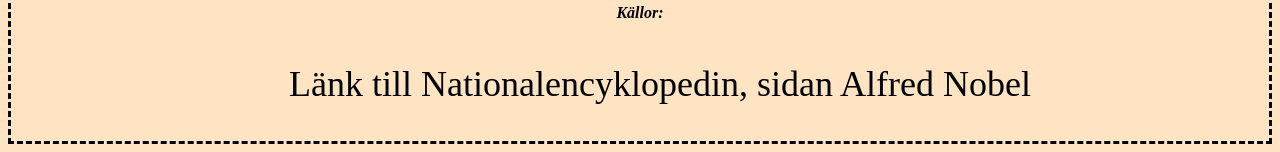
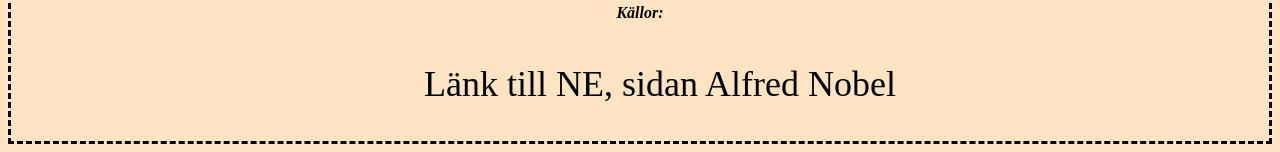
Before and after one commit to ommey/DA280A, a plain HTML site: page IL1/del1.html in a window 1280 px wide. Shown: the part 1409-1561 px from the top of the page. Drawn offline with Linux system fonts and the light colour scheme.

Commit message:
Update del1.html

```diff
--- a/IL1/del1.html
+++ b/IL1/del1.html
@@ -55,7 +55,7 @@
     </h4>
     <ol>
         <li>
-            <a href= https://www.ne.se/info/privat/alfred-nobel/?utm_source=adwords&utm_medium=ppc&utm_term=&utm_campaign=&hsa_cam=20470753110&hsa_mt=&hsa_ver=3&hsa_src=x&hsa_ad=&hsa_net=adwords&hsa_tgt=&hsa_acc=4987336647&hsa_grp=&hsa_kw=&gad_source=1&gclid=Cj0KCQiAqL28BhCrARIsACYJvkcakAWxnZIqsJI_nZfnYuNlRVzLg1zTWtJvXyNMFGO6wI6N0WiEfXYaAthoEALw_wcB">Länk till Nationalencyklopedin, sidan Alfred Nobel </a>
+            <a href= https://www.ne.se/info/privat/alfred-nobel/?utm_source=adwords&utm_medium=ppc&utm_term=&utm_campaign=&hsa_cam=20470753110&hsa_mt=&hsa_ver=3&hsa_src=x&hsa_ad=&hsa_net=adwords&hsa_tgt=&hsa_acc=4987336647&hsa_grp=&hsa_kw=&gad_source=1&gclid=Cj0KCQiAqL28BhCrARIsACYJvkcakAWxnZIqsJI_nZfnYuNlRVzLg1zTWtJvXyNMFGO6wI6N0WiEfXYaAthoEALw_wcB">Länk till NE, sidan Alfred Nobel </a>
         </li>
     </ol>
 </body>
```
